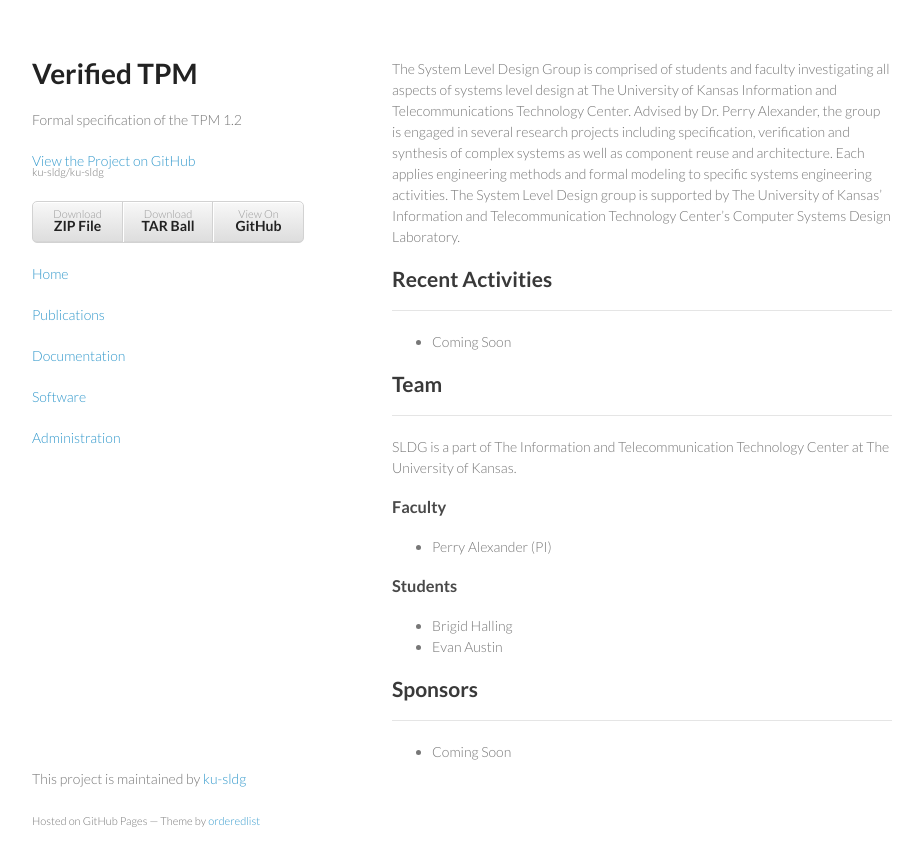
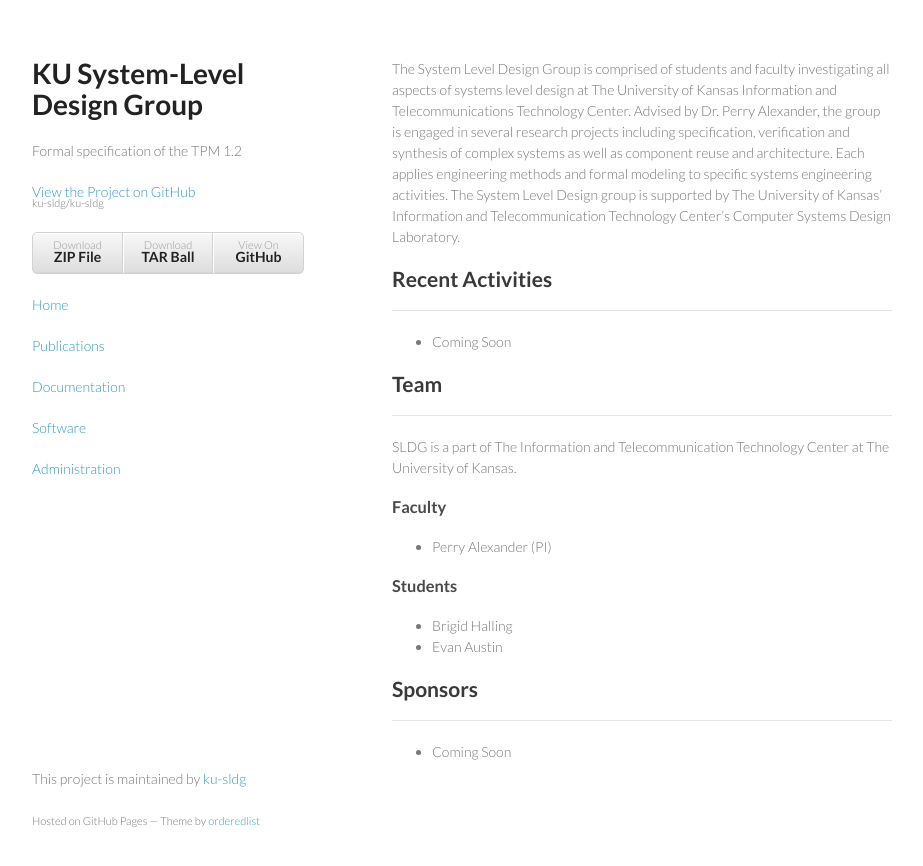
Before and after one commit to ku-sldg/ku-sldg.github.io, a Jekyll site: the page built from index.md, in a window 1280 px wide. Shown: the top 866 px of the page, without its empty margins (178-1101 px from the left). Built offline with Jekyll 4.4.1, drawn with Linux system fonts in a browser that asks for light colours.

Commit message:
more config changes

```diff
--- a/_config.yml
+++ b/_config.yml
@@ -1,3 +1,4 @@
 baseurl: http://ku-sldg.github.io/
 account: ku-sldg
 repo: ku-sldg
+title: KU System-Level Design Group
--- a/_layouts/frontpage.html
+++ b/_layouts/frontpage.html
@@ -3,7 +3,7 @@
   <head>
     <meta charset="utf-8">
     <meta http-equiv="X-UA-Compatible" content="chrome=1">
-    <title>Verified TPM by {{ site.account }}</title>
+    <title>KU System-Level Design Group by {{ site.account }}</title>
 
     <link rel="stylesheet" href="{{ site.baseurl }}/stylesheets/styles.css">
     <link rel="stylesheet" href="{{ site.baseurl }}/stylesheets/pygment_trac.css">
@@ -15,7 +15,7 @@
   <body>
     <div class="wrapper">
       <header>
-        <h1>Verified TPM</h1>
+        <h1>KU System-Level Design Group</h1>
         <p>Formal specification of the TPM 1.2</p>
 
         <p class="view"><a href="https://github.com/{{ site.account }}/{{ site.repo }}">View the Project on GitHub <small>{{ site.account }}/{{ site.repo }}</small></a></p>
```
